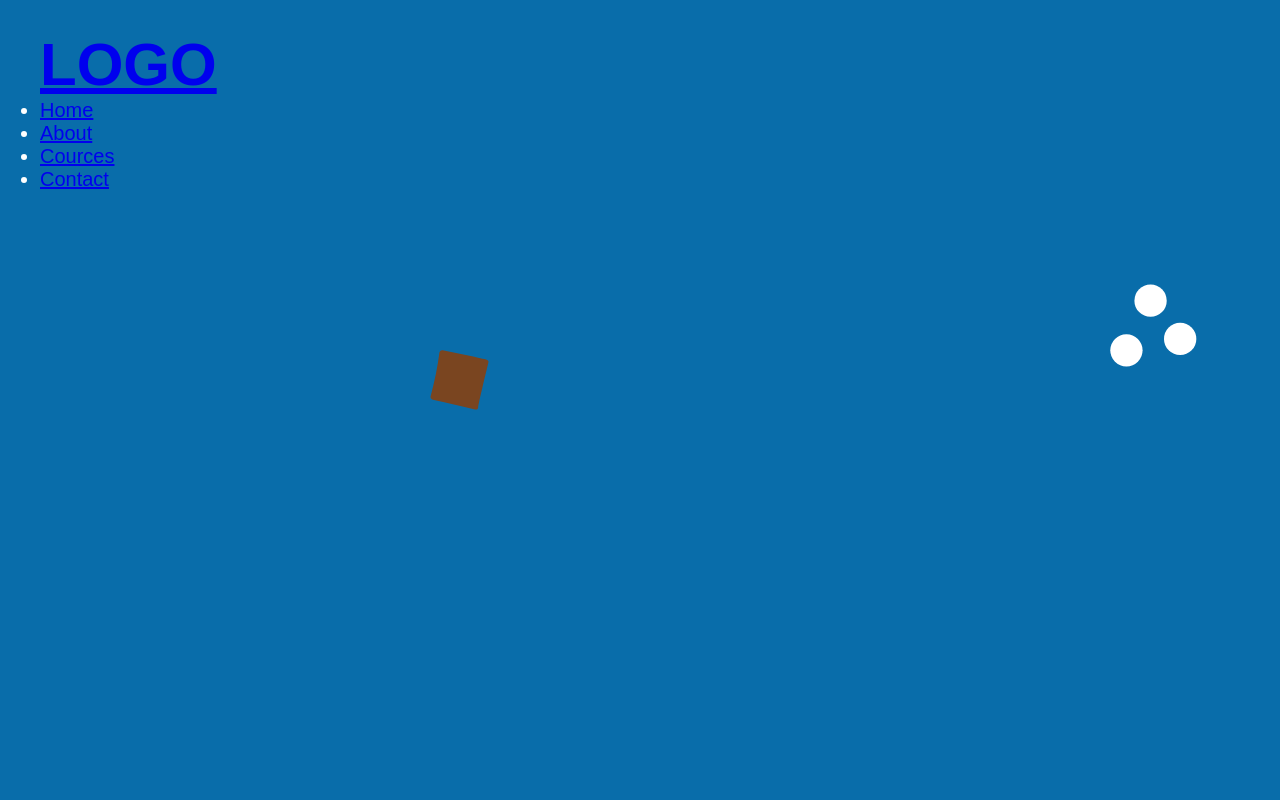
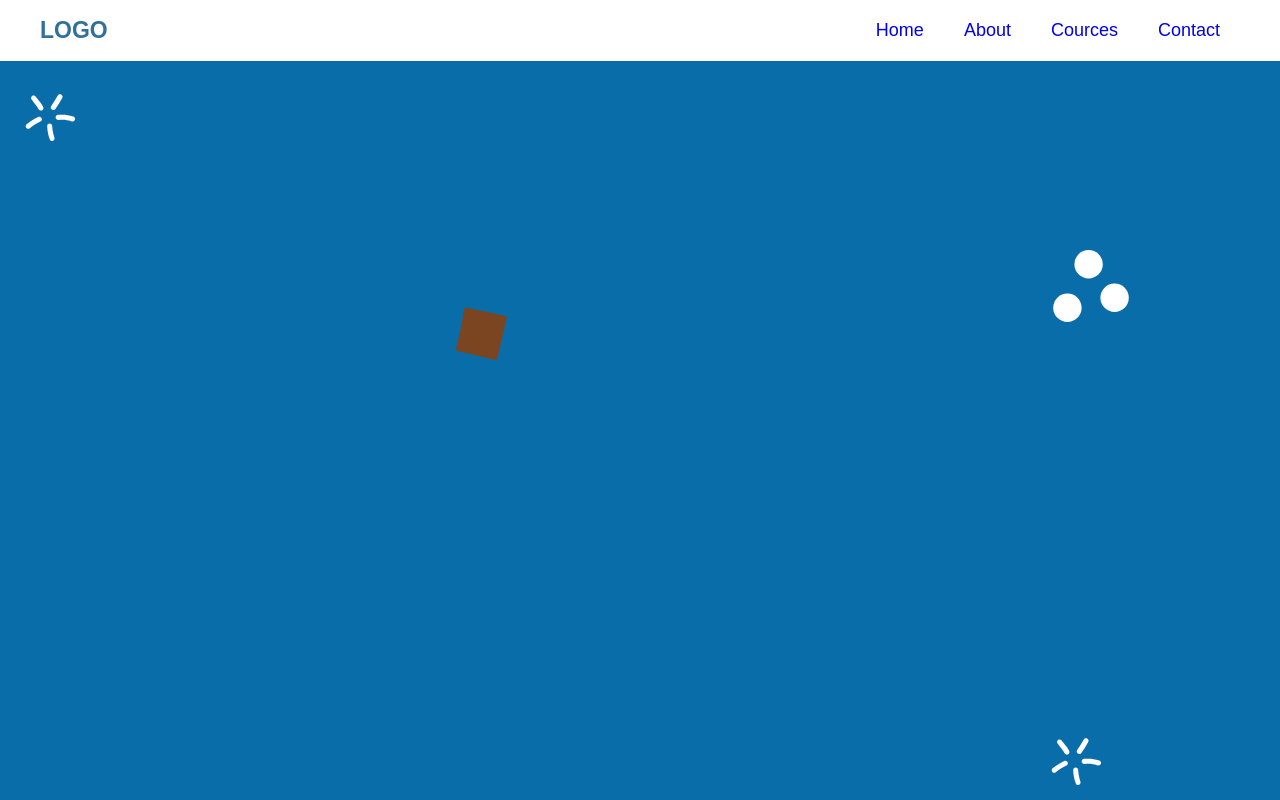
Before and after one commit to Alfredo0301/Landing-Page, a plain HTML site: page index.html in a window 1280 px wide. Shown: the top 800 px of the page. Drawn offline with Linux system fonts and the light colour scheme.

Commit message:
Refactor CSS styles for consistency and add menu layout

```diff
--- a/assets/css/styles.css
+++ b/assets/css/styles.css
@@ -19,7 +19,12 @@ body {
   color: var(--primary-color);
 }
 
-h1, h2, h3, h4, h5, h6 {
+h1,
+h2,
+h3,
+h4,
+h5,
+h6 {
   font-family: Arial, sans-serif;
 }
 
@@ -42,8 +47,12 @@ h6 {
   font-size: 3.5rem;
 }
 
+a {
+  text-decoration: none;
+}
+
 .main-bg {
-    background-image: url('../img/main-bg.svg');
+  background-image: url("../img/main-bg.svg");
   background-size: cover;
   background-position: center, center;
   color: var(--secondary-color);
@@ -62,3 +71,41 @@ h6 {
 .section {
   min-height: 100vh;
 }
+
+.menu {
+  background: var(--secondary-color);
+  position: fixed;
+  top: 0;
+  left: 0;
+  right: 0;
+  width: 100%;
+}
+
+.menu-content {
+    display: flex;
+    justify-content: space-between;
+    align-items: center;
+    padding-top: 0;
+    padding-bottom: 0;
+}
+
+.menu h1 {
+    font-size: 2.3rem;
+    color: var(--primary-color);
+}
+
+.menu h1 a {
+    color: inherit
+}
+
+.menu ul {
+    list-style: none;
+    display: flex;
+}
+
+.menu ul li a {
+    display: block;
+    padding: 2rem;
+    font-size: 1.8rem;
+    font-family: Arial, sans-serif;
+}
```
Lines whose indentation alone changed are shown as unchanged.
